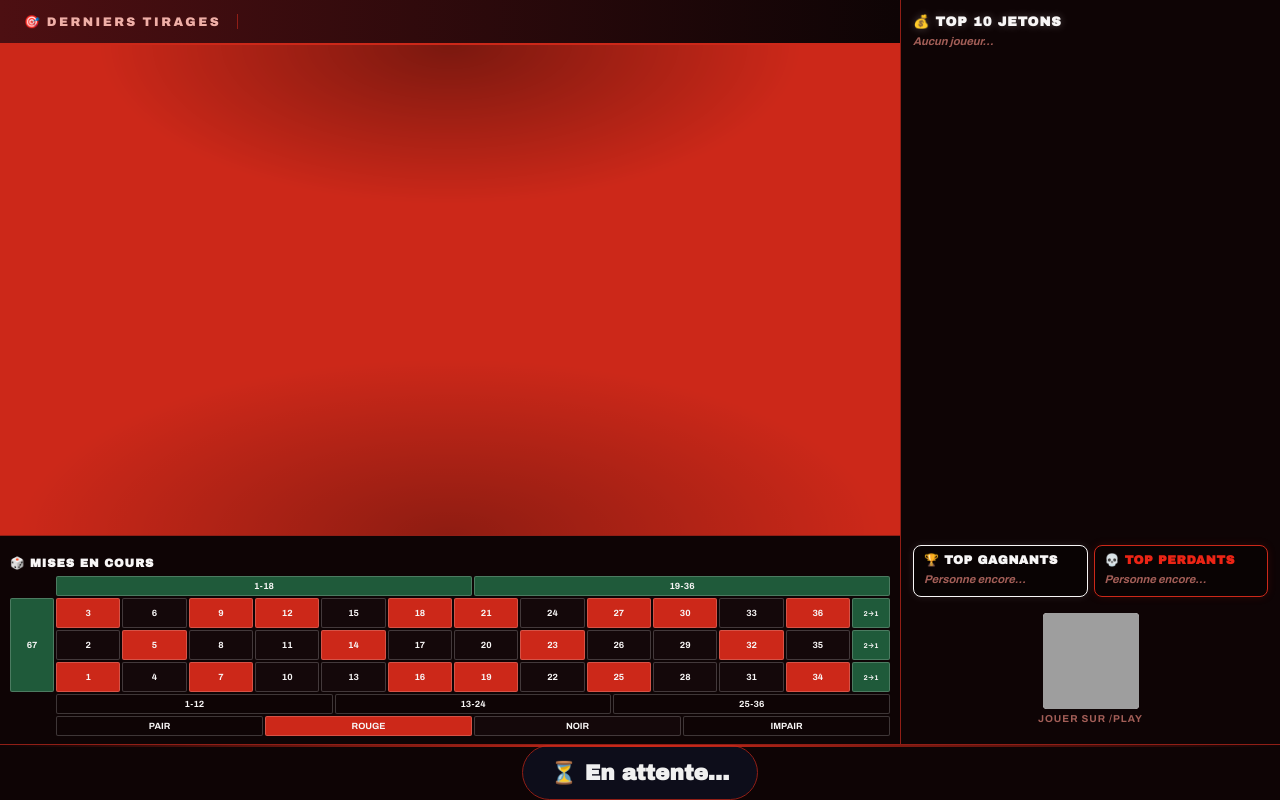
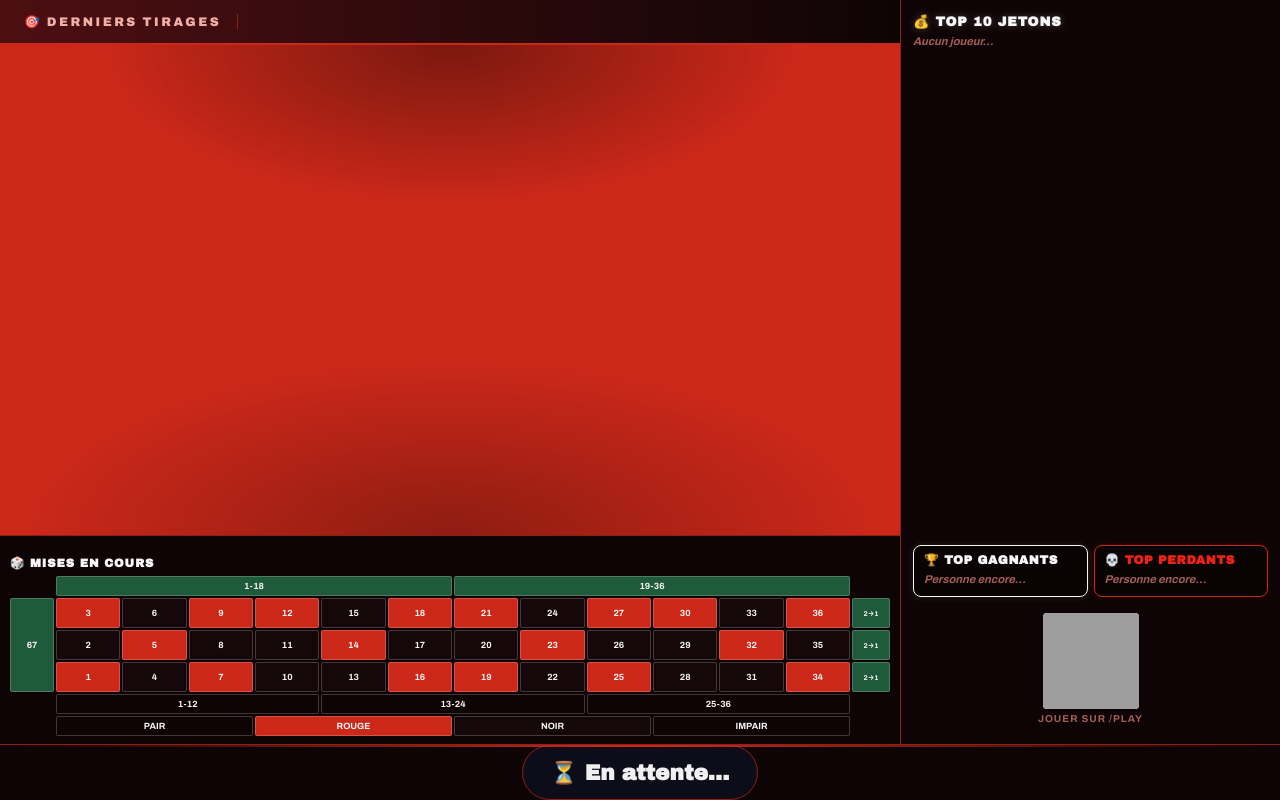
Before and after one commit to BigFoot3/casino-app, a Flask app: page /roulette/display in a window 1280 px wide. Run offline with Flask 3, Linux system fonts and the light colour scheme; data comes from the database, SQL or seed files in the repository; data that the repository does not hold is empty; parts of the project's set-up code (start-up, migrations or seed data) failed here and were passed over; grey boxes are pictures that could not be loaded.

Commit message:
fix(display): align half/dozen/outside rows to number columns only (exclude 2→1)
calc(100% - 46px) → calc(100% - 86px) : subtract zero offset (46px) + colBtn+gap (40px)

Co-Authored-By: Claude Sonnet 4.6 <noreply@anthropic.com>

```diff
--- a/templates/roulette/display.html
+++ b/templates/roulette/display.html
@@ -293,7 +293,7 @@
     #live-roulette-grid .lnum.colBtn   { background: var(--mg-roul-zero); font-size: 7px; cursor:default; }
     #live-outside {
       display: flex; gap: 2px; margin-left: 46px; margin-bottom: 2px;
-      width: calc(100% - 46px); flex-shrink: 0;
+      width: calc(100% - 86px); flex-shrink: 0;
     }
     #live-outside .lout {
       flex: 1; border: 1px solid rgba(255,255,255,.2); border-radius: 2px;
@@ -305,7 +305,7 @@
     #live-outside .lout.pairOdd  { background: var(--mg-noir-2); }
     #live-half {
       display: flex; gap: 2px; margin-left: 46px; margin-bottom: 2px;
-      width: calc(100% - 46px); flex-shrink: 0;
+      width: calc(100% - 86px); flex-shrink: 0;
     }
     #live-half .lhalf {
       flex: 1; border: 1px solid rgba(255,255,255,.2); border-radius: 2px;
@@ -315,7 +315,7 @@
     }
     #live-dozens {
       display: flex; gap: 2px; margin-left: 46px; margin-bottom: 2px;
-      width: calc(100% - 46px); flex-shrink: 0;
+      width: calc(100% - 86px); flex-shrink: 0;
     }
     #live-dozens .ldoz {
       flex: 1; border: 1px solid rgba(255,255,255,.2); border-radius: 2px;
```
